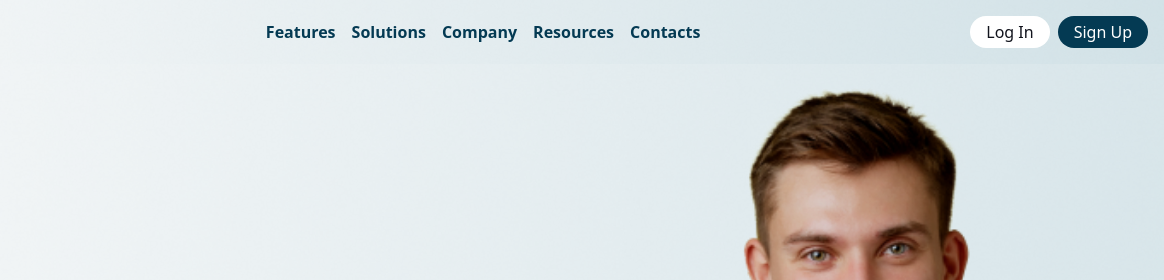
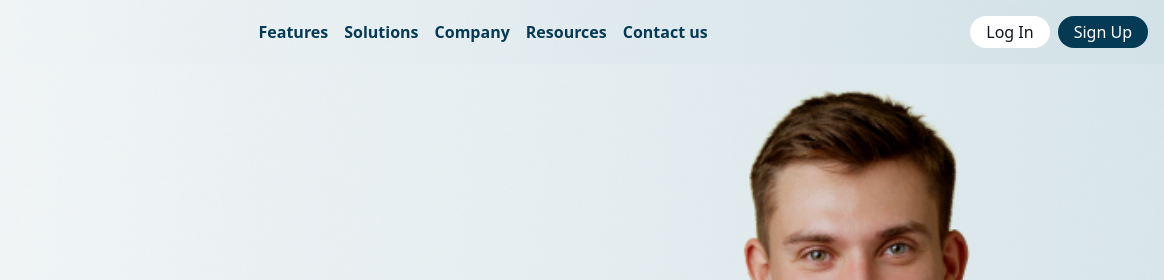
Before and after one commit to Rahamat-prog/tailwind-business-landing-page, a website: page src/index.html in a window 1280 px wide. Shown: the top 280 px of the page, 116-1280 px from the left. Drawn offline with nearby package versions, Linux system fonts and the light colour scheme; files that its build step writes are made by us from their sources.

Commit message:
updated the navbar content

```diff
--- a/src/index.html
+++ b/src/index.html
@@ -20,7 +20,7 @@
                 <li class="md:mx-2 lg:mx-2 cursor-pointer">Solutions</li>
                 <li class="md:mx-2 lg:mx-2 cursor-pointer">Company</li>
                 <li class="md:mx-2 lg:mx-2 cursor-pointer">Resources</li>
-                <li class="md:mx-2 lg:mx-2 cursor-pointer">Contacts</li>
+                <li class="md:mx-2 lg:mx-2 cursor-pointer">Contact us</li>
             </ul>
             <div class="md:hidden text-3xl text-[#043A53]">
                 <i class="fa-solid fa-bars"></i>
```
